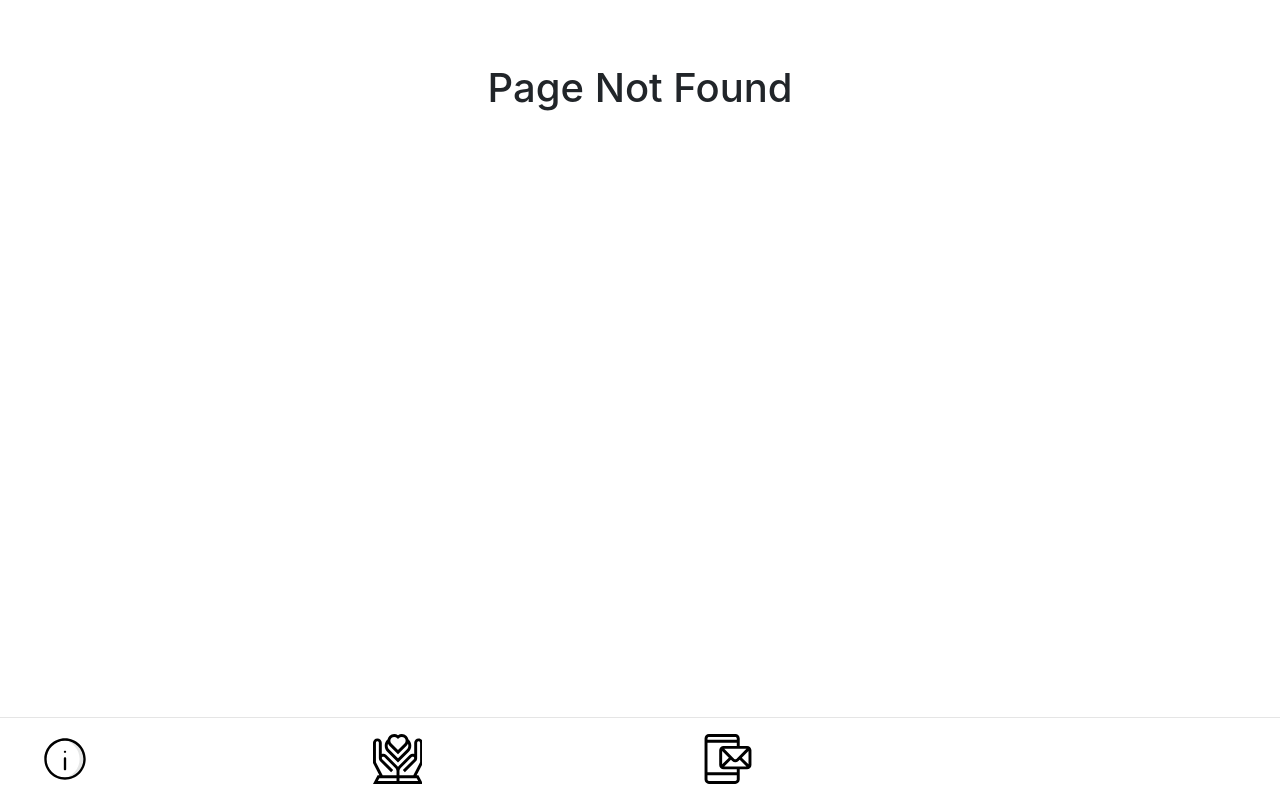
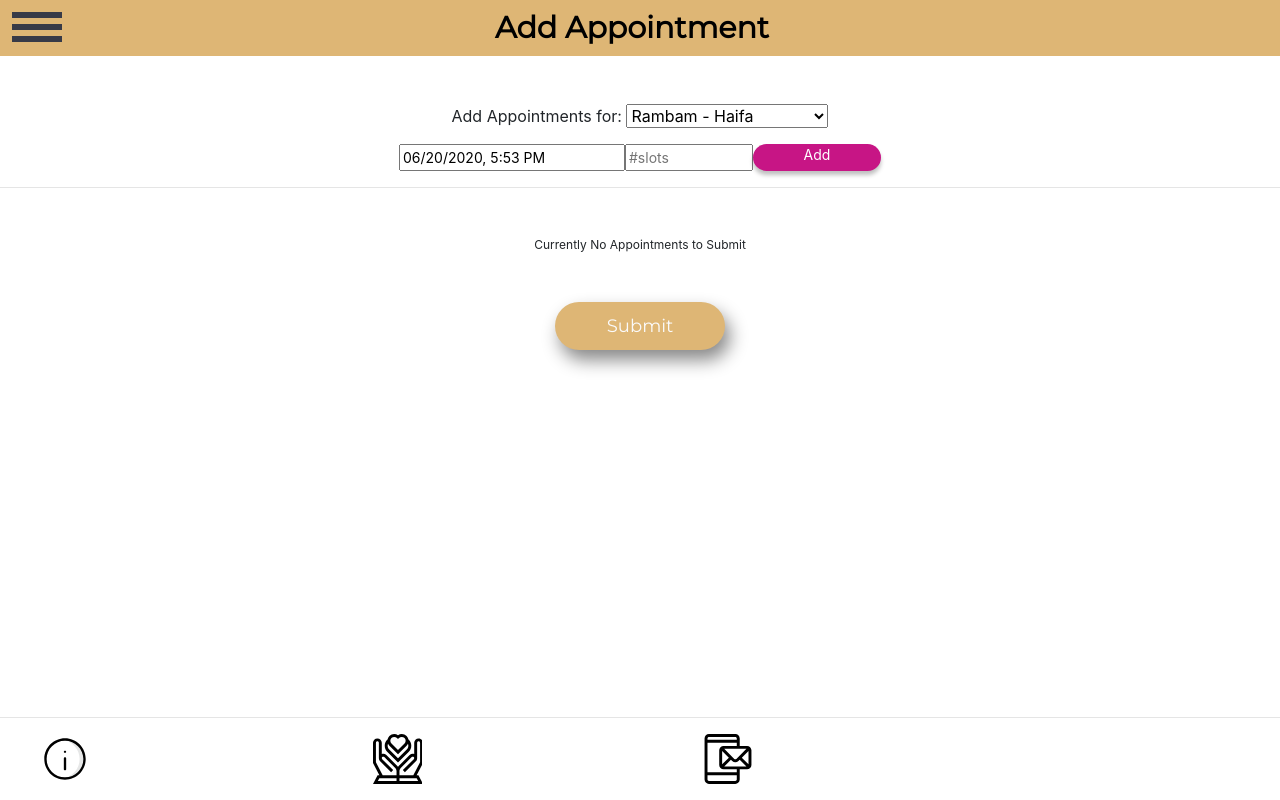
Before and after one commit to startach/ZM-BloodComponents, a React (Create React App) app in the folder client/: page /add in a window 1280 px wide. Before the commit this address led to /not-found. Built offline with nearby package versions, Linux system fonts and the light colour scheme.

Commit message:
adding addappointments page and DB connectivity

```diff
--- a/client/package.json
+++ b/client/package.json
@@ -10,6 +10,7 @@
     "firebase": "^7.15.1",
     "react": "^16.13.1",
     "react-burger-menu": "^2.6.15",
+    "react-datepicker": "^3.0.0",
     "react-dom": "^16.13.1",
     "react-router-dom": "^5.2.0",
     "react-scripts": "3.4.1",
--- /dev/null
+++ b/client/src/Screens/addAppointment.js
@@ -0,0 +1,20 @@
+import React from 'react'
+import ScreenContainer from '../components/screen'
+import MenuHeader from '../components/MenuHeader'
+import DashboardMain from "../components/Dashboard/Dashboard.Main"
+import "../components/Dashboard/dashboard.css"
+import BottomNavBar from '../components/BottomNavBar/BottomBar'
+import AddAppointments from '../components/AddAppointments/AddAppointments'
+
+
+const Dashboard = () => {
+
+    return (
+        <div>
+            <MenuHeader title="Add Appointment" icon='burger'></MenuHeader>
+            <AddAppointments />
+        </div>
+    )
+}
+
+export default Dashboard
--- /dev/null
+++ b/client/src/components/AddAppointments/AddAppointments.css
@@ -0,0 +1,55 @@
+
+
+.inputContainer {
+
+    display: flex;
+    justify-content: center;
+    font-size: 14px;
+}
+
+.time, .slots {
+
+    width: 10%;
+
+}
+
+
+.addBtn {
+
+    background: #C71585;
+    border-radius: 50px;
+    box-shadow: 0px 4px 4px rgba(0, 0, 0, 0.25);
+    width: 10%;
+    color: white;
+    justify-content: center;
+    transition: ease-out 0.3s;
+
+ }
+
+
+.subBtn {
+
+    background: #DEB675;
+    border-radius: 50px;
+    box-shadow: 0px 4px 4px rgba(0, 0, 0, 0.25);
+    width: 15%;
+    color: white;
+    justify-content: center;
+    transition: ease-out 0.3s;
+
+ }
+
+.heading span {
+
+font-weight: 800;
+}
+
+.display {
+    font-size: 12px;
+}
+
+
+ .appList span {
+
+    margin-right: 4%;
+ }
--- /dev/null
+++ b/client/src/components/AddAppointments/AddAppointments.js
@@ -0,0 +1,117 @@
+import React, { useState } from 'react'
+import './AddAppointments.css'
+import Datepicker from "react-datepicker";
+import "react-datepicker/dist/react-datepicker.css";
+import Button from '../button'
+import { db, auth } from '../firebase/firebase'
+
+export default function AddAppointments() {
+
+    const [appList, setAppList] = useState([])
+
+    const [appDate, setAppDate] = useState(new Date())
+
+    const hosIDs = { "Rambam": 1, "Tal Hashomer": 2 }
+
+    const [currentApp, setCurrentApp] = useState({
+        userID: null,
+        hospitalName: "Rambam",
+        hospitalID: 1,
+        date: null,
+        time: null,
+        slots: 1,
+        appointmentType: "Thrombocytes",
+    })
+
+    //set state values for slots & hospital
+    const handleChange = e => {
+        setCurrentApp({ ...currentApp, [e.target.id]: e.target.value, ["hospitalID"]: hosIDs[currentApp.hospitalName] })
+    }
+
+    //set state values for date
+    const handleChangeDate = date => {
+        setAppDate(date)
+        console.log(date)
+        let fullDate = `${date.getMonth() + 1}.${date.getDate()}.${date.getFullYear()}`
+        let minutes = date.getMinutes()
+        if (minutes == 0) {
+            minutes = "00"
+        }
+        let time = `${date.getHours()}:${minutes}`
+        setCurrentApp({ ...currentApp, ["date"]: fullDate, ["time"]: time })
+    }
+
+    //add new Appointment to appoitnment list
+    const handleAdd = () => {
+        setAppList(appList.concat(currentApp))
+    }
+
+    //add free appointments to DB
+    const handleSubmit = () => {
+        appList.forEach((appointment) => {
+            let loops = appointment.slots;
+
+            //lopp though and add as many appointments for empty spots
+            for (let i = 0; i < loops; i++) {
+                db.collection('Appointments').add({ ...appointment, ["slots"]: null })
+            }
+            //reset list
+            setAppList([])
+        })
+    }
+
+
+    return (
+        <div>
+            <p className="text-center mt-5">
+                Add Appointments for: {" "}
+                <select className="dropdown" id="hospitalName" onChange={handleChange}>
+                    <option value="Rambam" className="option">Rambam - Haifa </option>
+                    <option value="Tal Hashomer" className="option">Tal Hashomer - Tel Aviv</option>
+                </select>
+            </p>
+
+            <div className="inputContainer">
+                <Datepicker
+                    selected={appDate}
+                    onChange={handleChangeDate}
+                    showTimeSelect
+                    dateFormat="Pp"
+                />
+                <input id="slots" className="slots" onChange={handleChange} placeholder="#slots"></input>
+                <div className="addBtn text-center" onClick={handleAdd}>Add </div>
+            </div>
+            <hr />
+
+
+            <div className="display my-5 mx-3">
+                {appList.length === 0 ?
+                    <div className="text-center">Currently No Appointments to Submit</div>
+                    :
+                    <div>
+                        <div className="row heading">
+                            <span className="col-4">Hospital </span>
+                            <span className="col-4">Date</span>
+                            <span className="col-2">Time</span>
+                            <span className="col-2">Slots</span>
+                        </div>
+                        {appList.map((appointment) => (
+
+                            <div className="row">
+                                <span className="col-4">{appointment.hospitalName} </span>
+                                <span className="col-4">{appointment.date}</span>
+                                <span className="col-2">{appointment.time} </span>
+                                <span className="col-1">{appointment.slots}</span>
+                                <span className="col-1" style={{ color: "red", fontWeight: "1000" }}>x</span>
+                            </div>
+
+
+                        ))}
+                    </div>}
+            </div>
+            <Button type="button" text="Submit" onClick={handleSubmit}></Button>
+        </div>
+
+
+    )
+}
--- a/client/src/components/App/App.js
+++ b/client/src/components/App/App.js
@@ -8,6 +8,7 @@ import NotFound from '../NotFound'
 import Login from '../../Screens/login'
 import UserPage from '../UserPage/UserPage'
 import Register from '../../Screens/register'
+import AddAppointment from '../../Screens/addAppointment'
 import BottomNavBar from '../BottomNavBar/BottomBar'
 
 
@@ -21,6 +22,7 @@ function App() {
 
         <Route path='/prevapp' component={PreviousAppointments} />
         <Route path='/appver' component={AppointmentVerification} />
+        <Route path='/add' component={AddAppointment} />
         <Route path='/user' component={UserPage} />
         <Route path='/login' component={Login} />
         <Route path='/register' component={Register} />
--- a/client/src/components/burgerMenu/burgerMenu.js
+++ b/client/src/components/burgerMenu/burgerMenu.js
@@ -4,6 +4,12 @@ import { Link } from 'react-router-dom'
 import './burgerMenu.css'
 
 const BurgerMenu = () => {
+
+
+  //set this depending on auth status (global variable)
+  const coordinator = false;
+
+
   var styles = {
     bmBurgerButton: {
       position: 'fixed',
@@ -29,7 +35,7 @@ const BurgerMenu = () => {
     bmMenuWrap: {
       position: 'fixed',
       height: '400px',
-          transition:'all 1s ease'
+      transition: 'all 1s ease'
     },
     bmMenu: {
       background: '#DEB675',
@@ -47,7 +53,7 @@ const BurgerMenu = () => {
       color: '#E4FDFF',
       padding: '.8em',
       fontFamily: 'Montserrat',
-          outline : 'none',
+      outline: 'none',
       textDecoration: 'none',
 
     },
@@ -63,7 +69,10 @@ const BurgerMenu = () => {
           Dashboard
             {/* <a id="dashboard" className="menu-item">Dashboard</a> */}
         </Link>
-            <Link to='/profile' className="link">
+        {coordinator ? <Link to='/add' className="link">
+          Add Appointments
+            </Link> : null}
+        <Link to='/user' className="link">
           Profile
             </Link>
         <Link to='/Emergency' className="link">
```
Also changed, not shown: 1 other file (tests, documents, lock files or other folders). Lines whose indentation alone changed are shown as unchanged.
